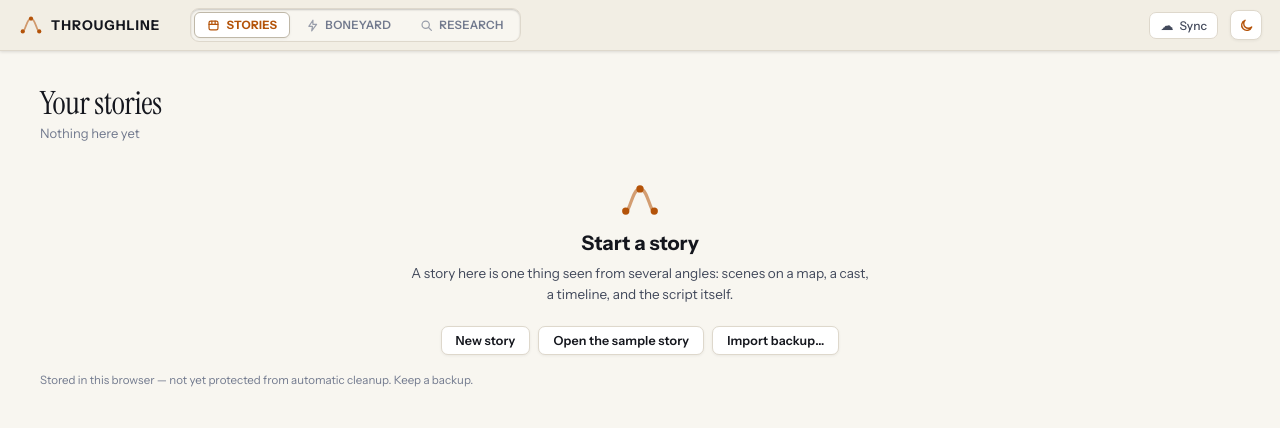
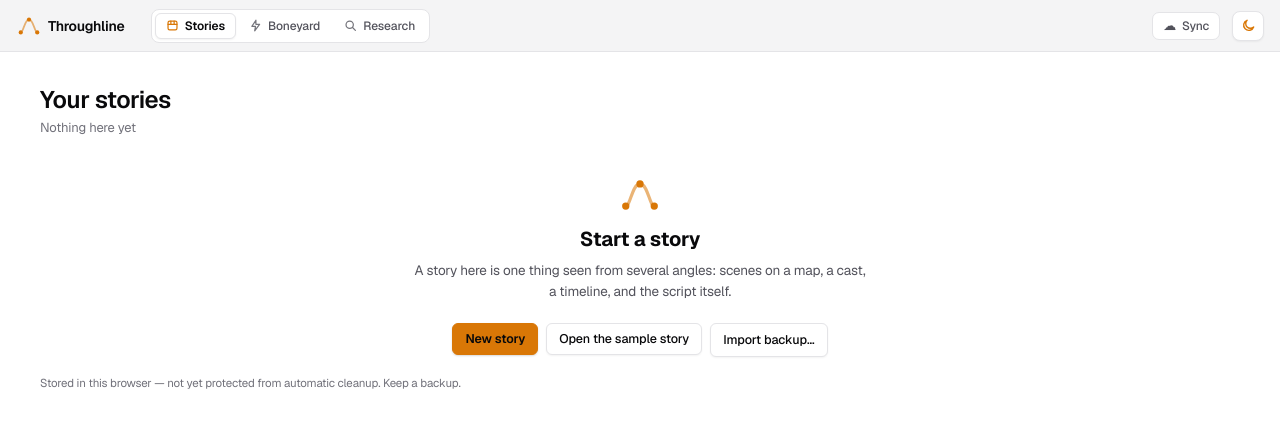
Before and after one commit to maduri29/throughlineV2, a Next.js app in the folder app/: page /stories in a window 1280 px wide. Shown: the top 428 px of the page. Built offline with nearby package versions, Linux system fonts and the light colour scheme.

Commit message:
feat(design): implement Shadcn/ui component system and Geist font

```diff
--- a/app/package.json
+++ b/app/package.json
@@ -29,6 +29,7 @@
     "@libsql/client": "^0.18.0",
     "@xyflow/react": "^12.11.6",
     "idb-keyval": "^6.3.0",
+    "lucide-react": "^1.39.0",
     "next": "^16.3.4",
     "react": "^19.2.8",
     "react-dom": "^19.2.8",
--- a/app/src/app/layout.tsx
+++ b/app/src/app/layout.tsx
@@ -27,7 +27,7 @@
         <link rel="preconnect" href="https://fonts.googleapis.com" />
         <link rel="preconnect" href="https://fonts.gstatic.com" crossOrigin="anonymous" />
         <link
-          href="https://fonts.googleapis.com/css2?family=Courier+Prime:ital,wght@0,400;0,700;1,400&family=Instrument+Sans:ital,wght@0,400..700;1,400..700&family=Instrument+Serif:ital@0;1&family=JetBrains+Mono:wght@400;500;600&display=swap"
+          href="https://fonts.googleapis.com/css2?family=Courier+Prime:ital,wght@0,400;0,700;1,400&family=Geist:wght@300;400;500;600;700&family=Geist+Mono:wght@400;500;600&display=swap"
           rel="stylesheet"
         />
       </head>
--- a/app/src/styles.css
+++ b/app/src/styles.css
@@ -1,32 +1,32 @@
 :root,
 [data-theme="dark"] {
   color-scheme: dark;
-  /* Director's Studio & Film Noir (Default Dark Palette) */
-  --bg: #0b0d13;
-  --panel: #11141c;
-  --card: #161a24;
-  --card-elevated: #1c2230;
-  --ink: #f3f4f6;
-  --ink-2: #9ba3b5;
-  --dim: #646e82;
-  --line: rgba(255, 255, 255, 0.08);
-  --line-strong: rgba(255, 255, 255, 0.16);
-  --line-focus: rgba(245, 158, 11, 0.5);
-
-  /* Brand: Tungsten Amber */
+  /* Shadcn / Zinc Dark Theme */
+  --bg: #09090b;
+  --panel: #121215;
+  --card: #18181b;
+  --card-elevated: #27272a;
+  --ink: #fafafa;
+  --ink-2: #a1a1aa;
+  --dim: #71717a;
+  --line: #27272a;
+  --line-strong: #3f3f46;
+  --line-focus: #f59e0b;
+
+  /* Brand: Amber Accent */
   --accent: #f59e0b;
   --accent-hover: #fbbf24;
-  --accent-fg: #0b0d13;
+  --accent-fg: #09090b;
   --tint: rgba(245, 158, 11, 0.12);
-  --glow: rgba(245, 158, 11, 0.22);
-
-  /* Cinematic Graph Hues (Vivid for dark ground) */
-  --scene: #38bdf8; /* Daylight cyan */
-  --flashback: #f97316; /* Sepia archival memory */
-  --character: #f43f5e; /* Crimson stage presence */
-  --location: #10b981; /* Soundstage emerald */
-  --theme: #a855f7; /* Violet motif */
-  --episode: #06b6d4; /* Installment quartz */
+  --glow: rgba(245, 158, 11, 0.2);
+
+  /* Graph Hues */
+  --scene: #38bdf8;
+  --flashback: #f97316;
+  --character: #f43f5e;
+  --location: #10b981;
+  --theme: #a855f7;
+  --episode: #06b6d4;
 
   /* Status */
   --ok: #10b981;
@@ -35,34 +35,35 @@
 
   --fb: #f97316;
 
-  /* Shadows */
-  --shadow-sm: 0 1px 3px rgba(0, 0, 0, 0.45);
-  --shadow-md: 0 4px 16px -2px rgba(0, 0, 0, 0.55);
-  --shadow-lg: 0 12px 32px -4px rgba(0, 0, 0, 0.75);
+  /* Shadows (Shadcn crisp subtle elevations) */
+  --shadow-sm: 0 1px 2px 0 rgba(0, 0, 0, 0.05);
+  --shadow-md: 0 4px 6px -1px rgba(0, 0, 0, 0.1), 0 2px 4px -2px rgba(0, 0, 0, 0.1);
+  --shadow-lg: 0 10px 15px -3px rgba(0, 0, 0, 0.1), 0 4px 6px -4px rgba(0, 0, 0, 0.1);
+  --radius: 8px;
 }
 
 [data-theme="light"] {
   color-scheme: light;
-  /* Archival Scriptroom & Editorial Print (Light Palette) */
-  --bg: #f8f6f0;
-  --panel: #f1ede3;
+  /* Shadcn / Zinc Light Theme */
+  --bg: #ffffff;
+  --panel: #f4f4f5;
   --card: #ffffff;
-  --card-elevated: #ffffff;
-  --ink: #14161d;
-  --ink-2: #42495b;
-  --dim: #727a8e;
-  --line: #ded8cc;
-  --line-strong: #bfb8a8;
-  --line-focus: rgba(180, 83, 9, 0.5);
-
-  /* Brand: Typewriter Brass Amber */
-  --accent: #b45309;
-  --accent-hover: #92400e;
+  --card-elevated: #fafafa;
+  --ink: #09090b;
+  --ink-2: #52525b;
+  --dim: #71717a;
+  --line: #e4e4e7;
+  --line-strong: #d4d4d8;
+  --line-focus: #d97706;
+
+  /* Brand: Amber Accent */
+  --accent: #d97706;
+  --accent-hover: #b45309;
   --accent-fg: #ffffff;
-  --tint: rgba(180, 83, 9, 0.08);
-  --glow: rgba(180, 83, 9, 0.15);
-
-  /* Editorial Graph Hues (Calibrated for light ground) */
+  --tint: rgba(217, 119, 6, 0.1);
+  --glow: rgba(217, 119, 6, 0.15);
+
+  /* Graph Hues */
   --scene: #0284c7;
   --flashback: #ea580c;
   --character: #e11d48;
@@ -78,13 +79,16 @@
   --fb: #ea580c;
 
   /* Shadows */
-  --shadow-sm: 0 1px 3px rgba(0, 0, 0, 0.06);
-  --shadow-md: 0 4px 12px -2px rgba(0, 0, 0, 0.08);
-  --shadow-lg: 0 12px 28px -4px rgba(0, 0, 0, 0.14);
-  /* Typography */
-  --font-sans: "Instrument Sans", -apple-system, BlinkMacSystemFont, "Segoe UI", Roboto, sans-serif;
-  --font-display: "Instrument Serif", Georgia, "Times New Roman", serif;
-  --font-mono: "JetBrains Mono", ui-monospace, SFMono-Regular, Menlo, Monaco, Consolas, monospace;
+  --shadow-sm: 0 1px 2px 0 rgba(0, 0, 0, 0.05);
+  --shadow-md: 0 4px 6px -1px rgba(0, 0, 0, 0.08), 0 2px 4px -2px rgba(0, 0, 0, 0.05);
+  --shadow-lg: 0 10px 15px -3px rgba(0, 0, 0, 0.08), 0 4px 6px -4px rgba(0, 0, 0, 0.04);
+  --radius: 8px;
+}
+
+:root {
+  /* Typography: Geist & Geist Mono */
+  --font-sans: "Geist", -apple-system, BlinkMacSystemFont, "Segoe UI", Roboto, sans-serif;
+  --font-mono: "Geist Mono", ui-monospace, SFMono-Regular, Menlo, monospace;
   --font-script: "Courier Prime", "Courier New", Courier, monospace;
 }
 
@@ -99,8 +103,7 @@
   -webkit-font-smoothing: antialiased;
   -moz-osx-font-smoothing: grayscale;
   text-rendering: optimizeLegibility;
-  font-feature-settings: "cv02", "cv03", "cv04", "cv11";
-  letter-spacing: 0;
+  letter-spacing: -0.011em;
 }
 
 .tln-app {
@@ -113,15 +116,13 @@
   display: flex;
   align-items: center;
   gap: 12px;
-  padding: 8px 18px;
+  padding: 0 16px;
   border-bottom: 1px solid var(--line);
-  background: color-mix(in srgb, var(--panel) 92%, transparent);
-  backdrop-filter: blur(16px);
-  color: var(--ink);
-  min-height: 50px;
+  background: var(--panel);
+  color: var(--ink);
+  height: 52px;
   box-sizing: border-box;
   z-index: 100;
-  box-shadow: 0 1px 3px rgba(0, 0, 0, 0.12);
 }
 
 /* Pushes everything story-specific to the right, so the Library header is just
@@ -133,12 +134,12 @@
 .tln-brand {
   display: inline-flex;
   align-items: center;
-  gap: 9px;
+  gap: 8px;
   border: 0;
   background: none;
-  padding: 5px 8px;
-  margin-left: -6px;
-  border-radius: 7px;
+  padding: 4px 6px;
+  margin-left: -4px;
+  border-radius: 6px;
   cursor: pointer;
   color: var(--accent);
   font-family: inherit;
@@ -146,15 +147,14 @@
 }
 
 .tln-brand:hover {
-  background: var(--tint);
-  transform: translateY(-0.5px);
+  background: var(--card);
 }
 
 .tln-brand__name {
-  font-size: 13.5px;
-  font-weight: 800;
-  letter-spacing: 0.08em;
-  text-transform: uppercase;
+  font-family: var(--font-sans);
+  font-size: 14px;
+  font-weight: 600;
+  letter-spacing: -0.015em;
   color: var(--ink);
 }
 
@@ -165,18 +165,17 @@
 
 .tln-header__crumb {
   color: var(--dim);
-  font-size: 15px;
-  font-weight: 300;
+  font-size: 14px;
+  font-weight: 400;
   margin: 0 -2px;
 }
 
 .tln-header__title {
-  font-family: var(--font-display);
-  font-size: 16.5px;
-  font-style: italic;
-  letter-spacing: 0.01em;
-  color: var(--ink);
-  font-weight: 400;
+  font-family: var(--font-sans);
+  font-size: 13.5px;
+  font-weight: 500;
+  letter-spacing: -0.01em;
+  color: var(--ink-2);
   max-width: 32ch;
   overflow: hidden;
   text-overflow: ellipsis;
@@ -347,21 +346,17 @@
   gap: 6px;
   border: 1px solid var(--line);
   background: var(--card);
-  border-radius: 7px;
-  padding: 6px 14px;
-  font-family: inherit;
+  border-radius: 6px;
+  height: 32px;
+  padding: 0 12px;
+  font-family: var(--font-sans);
   font-size: 12.5px;
-  font-weight: 600;
-  letter-spacing: 0.01em;
-  cursor: pointer;
-  color: var(--ink);
-  box-shadow: var(--shadow-sm);
-  transition:
-    background 0.15s ease,
-    border-color 0.15s ease,
-    color 0.15s ease,
-    transform 0.12s ease,
-    box-shadow 0.15s ease;
+  font-weight: 500;
+  letter-spacing: -0.01em;
+  cursor: pointer;
+  color: var(--ink);
+  box-shadow: 0 1px 2px 0 rgba(0, 0, 0, 0.05);
+  transition: all 0.15s ease;
   white-space: nowrap;
   user-select: none;
 }
@@ -370,8 +365,6 @@
   border-color: var(--line-strong);
   background: var(--panel);
   color: var(--ink);
-  transform: translateY(-0.5px);
-  box-shadow: var(--shadow-md);
 }
 
 .tln-btn:active:not(:disabled) {
@@ -387,6 +380,32 @@
   opacity: 0.4;
   cursor: not-allowed;
   box-shadow: none;
+}
+
+.tln-btn--accent {
+  background: var(--accent);
+  border-color: var(--accent);
+  color: #09090b;
+  font-weight: 600;
+  box-shadow: 0 1px 2px 0 rgba(0, 0, 0, 0.15);
+}
+
+.tln-btn--accent:hover:not(:disabled) {
+  background: var(--accent-hover);
+  border-color: var(--accent-hover);
+  color: #09090b;
+}
+
+.tln-btn--quiet {
+  background: transparent;
+  border-color: transparent;
+  box-shadow: none;
+  color: var(--ink-2);
+}
+
+.tln-btn--quiet:hover:not(:disabled) {
+  background: var(--panel);
+  color: var(--ink);
 }
 
 /* ------------------------------------------------------------- dropdowns -- */
@@ -451,48 +470,41 @@
 
 .tln-chips {
   position: absolute;
-  top: 14px;
+  top: 12px;
   left: 50%;
   transform: translateX(-50%);
   z-index: 10;
   display: flex;
   align-items: center;
-  gap: 5px;
-  background: color-mix(in srgb, var(--panel) 85%, transparent);
-  border: 1px solid var(--line-strong);
-  border-radius: 999px;
-  padding: 4px 6px;
-  box-shadow:
-    0 8px 24px -4px rgba(0, 0, 0, 0.4),
-    inset 0 1px 0 rgba(255, 255, 255, 0.08);
-  backdrop-filter: blur(16px);
+  gap: 4px;
+  background: var(--panel);
+  border: 1px solid var(--line);
+  border-radius: 8px;
+  padding: 3px;
+  box-shadow: var(--shadow-md);
 }
 
 .tln-chip {
   all: unset;
   cursor: pointer;
-  font-family: inherit;
-  font-size: 11px;
-  font-weight: 600;
-  letter-spacing: 0.03em;
-  padding: 4px 12px;
-  border-radius: 999px;
+  font-family: var(--font-sans);
+  font-size: 11.5px;
+  font-weight: 500;
+  letter-spacing: -0.01em;
+  padding: 4px 10px;
+  border-radius: 6px;
   color: var(--ink-2);
-  background: var(--card);
-  border: 1px solid var(--line);
-  box-shadow: 0 1px 2px rgba(0, 0, 0, 0.1);
-  transition: all 0.15s cubic-bezier(0.16, 1, 0.3, 1);
+  background: transparent;
+  transition: all 0.15s ease;
 }
 
 .tln-chip:hover {
-  color: var(--accent);
-  background: var(--tint);
-  border-color: var(--line-strong);
-  transform: translateY(-0.5px);
+  color: var(--ink);
+  background: var(--card);
 }
 
 .tln-chip:active {
-  transform: scale(0.96);
+  transform: scale(0.98);
 }
 
 .tln-chip--off {
@@ -732,16 +744,15 @@
   color: var(--accent);
 }
 
-/* Lens tabs (Map, Timeline, Characters, Script) */
+/* Lens tabs (Map, Timeline, Characters, Script) — Shadcn Segmented Tabs */
 .tln-lens-tabs {
   display: inline-flex;
   align-items: center;
-  gap: 3px;
+  gap: 2px;
   background: var(--bg);
   border: 1px solid var(--line);
-  border-radius: 9px;
+  border-radius: 8px;
   padding: 3px;
-  box-shadow: inset 0 1px 2px rgba(0, 0, 0, 0.2);
 }
 
 .tln-lens-tab {
@@ -750,29 +761,26 @@
   align-items: center;
   gap: 6px;
   cursor: pointer;
-  font-family: inherit;
-  font-size: 11.5px;
-  font-weight: 600;
-  letter-spacing: 0.03em;
-  text-transform: uppercase;
-  padding: 5px 12px;
+  font-family: var(--font-sans);
+  font-size: 12px;
+  font-weight: 500;
+  letter-spacing: -0.01em;
+  padding: 4px 10px;
   border-radius: 6px;
-  color: var(--dim);
-  transition: all 0.15s cubic-bezier(0.16, 1, 0.3, 1);
+  color: var(--ink-2);
+  transition: all 0.15s ease;
   border: 1px solid transparent;
 }
 
 .tln-lens-tab__icon {
   display: block;
   flex: none;
-  opacity: 0.7;
+  opacity: 0.8;
   transition: opacity 0.15s ease;
 }
 
 .tln-lens-tab:hover {
   color: var(--ink);
-  background: var(--tint);
-  border-color: var(--line);
 }
 
 .tln-lens-tab:hover .tln-lens-tab__icon {
@@ -781,10 +789,10 @@
 
 .tln-lens-tab--on {
   background: var(--card);
-  box-shadow: var(--shadow-sm);
-  font-weight: 700;
-  color: var(--accent);
-  border-color: var(--line-strong);
+  box-shadow: 0 1px 2px 0 rgba(0, 0, 0, 0.05);
+  font-weight: 600;
+  color: var(--ink);
+  border-color: var(--line);
 }
 
 .tln-lens-tab--on .tln-lens-tab__icon {
@@ -1604,17 +1612,17 @@
 }
 
 .tln-library__title {
-  font-family: var(--font-display);
-  font-size: 32px;
-  font-weight: 400;
-  letter-spacing: -0.01em;
+  font-family: var(--font-sans);
+  font-size: 24px;
+  font-weight: 600;
+  letter-spacing: -0.02em;
   color: var(--ink);
   margin: 0;
-  line-height: 1.15;
+  line-height: 1.2;
 }
 
 .tln-library__count {
-  margin: 3px 0 0;
+  margin: 4px 0 0;
   font-size: 13px;
   color: var(--dim);
 }
@@ -1637,13 +1645,15 @@
 .tln-library__new-input {
   flex: 1;
   min-width: 240px;
-  border: 1px solid var(--line-strong);
-  border-radius: 9px;
-  padding: 9px 15px;
-  font: 14px/1.35 inherit;
-  color: var(--ink);
-  background: var(--card);
-  box-shadow: inset 0 1px 2px rgba(0, 0, 0, 0.2);
+  height: 36px;
+  border: 1px solid var(--line);
+  border-radius: 6px;
+  padding: 0 12px;
+  font-family: var(--font-sans);
+  font-size: 13px;
+  color: var(--ink);
+  background: var(--bg);
+  box-shadow: 0 1px 2px rgba(0, 0, 0, 0.05);
   transition:
     border-color 0.15s ease,
     box-shadow 0.15s ease;
@@ -1652,9 +1662,7 @@
 .tln-library__new-input:focus-visible {
   outline: none;
   border-color: var(--accent);
-  box-shadow:
-    0 0 0 2px var(--tint),
-    inset 0 1px 2px rgba(0, 0, 0, 0.2);
+  box-shadow: 0 0 0 1px var(--accent);
 }
 
 .tln-library__grid {
@@ -1674,45 +1682,22 @@
   gap: 6px;
   background: var(--card);
   border: 1px solid var(--line);
-  border-radius: 14px;
-  padding: 20px 22px;
-  box-shadow:
-    0 1px 3px rgba(0, 0, 0, 0.15),
-    inset 0 1px 0 rgba(255, 255, 255, 0.05);
-  position: relative;
-  overflow: hidden;
-  transition:
-    transform 0.2s cubic-bezier(0.16, 1, 0.3, 1),
-    box-shadow 0.2s cubic-bezier(0.16, 1, 0.3, 1),
-    border-color 0.2s ease;
-}
-
-.tln-storycard::before {
-  content: "";
-  position: absolute;
-  top: 0;
-  left: 0;
-  right: 0;
-  height: 2px;
-  background: linear-gradient(90deg, transparent, var(--accent), transparent);
-  opacity: 0;
-  transition: opacity 0.25s ease;
+  border-radius: 10px;
+  padding: 18px 20px;
+  box-shadow: 0 1px 3px 0 rgba(0, 0, 0, 0.1);
+  transition: all 0.15s ease;
+  box-sizing: border-box;
 }
 
 .tln-storycard:hover {
   border-color: var(--line-strong);
-  box-shadow:
-    0 8px 24px -4px rgba(0, 0, 0, 0.35),
-    inset 0 1px 0 rgba(255, 255, 255, 0.08);
-  transform: translateY(-2px);
-}
-
-.tln-storycard:hover::before {
-  opacity: 1;
+  background: var(--card-elevated);
+  box-shadow: 0 4px 12px -2px rgba(0, 0, 0, 0.15);
+  transform: translateY(-1px);
 }
 
 .tln-storycard:active {
-  transform: scale(0.99) translateY(-1px);
+  transform: scale(0.99);
 }
 
 .tln-storycard:focus-visible {
@@ -1721,12 +1706,12 @@
 }
 
 .tln-storycard__title {
-  font-family: var(--font-display);
-  font-size: 20px;
-  font-weight: 400;
-  color: var(--ink);
-  line-height: 1.25;
-  letter-spacing: -0.01em;
+  font-family: var(--font-sans);
+  font-size: 15.5px;
+  font-weight: 600;
+  color: var(--ink);
+  line-height: 1.35;
+  letter-spacing: -0.015em;
   overflow-wrap: anywhere;
 }
 
@@ -1736,10 +1721,10 @@
 }
 
 .tln-storycard__stats {
-  font-size: 11.5px;
+  font-size: 12px;
   font-family: var(--font-mono);
   color: var(--ink-2);
-  margin-top: 8px;
+  margin-top: 6px;
 }
 
 .tln-storycard__cloud {
@@ -1862,26 +1847,20 @@
 .tln-card {
   background: var(--card);
   border: 1px solid var(--line);
-  border-radius: 12px;
-  padding: 12px 16px;
-  width: 232px;
+  border-radius: 8px;
+  padding: 12px 14px;
+  width: 228px;
   font-size: 12px;
   color: var(--ink);
-  box-shadow:
-    0 1px 3px rgba(0, 0, 0, 0.18),
-    inset 0 1px 0 rgba(255, 255, 255, 0.05);
-  transition:
-    transform 0.18s cubic-bezier(0.16, 1, 0.3, 1),
-    box-shadow 0.18s cubic-bezier(0.16, 1, 0.3, 1),
-    border-color 0.15s ease;
+  box-shadow: 0 1px 3px 0 rgba(0, 0, 0, 0.1);
+  transition: all 0.15s ease;
 }
 
 .tln-card:hover {
   border-color: var(--line-strong);
-  box-shadow:
-    0 8px 22px -3px rgba(0, 0, 0, 0.35),
-    inset 0 1px 0 rgba(255, 255, 255, 0.08);
-  transform: translateY(-2px);
+  background: var(--card-elevated);
+  box-shadow: 0 4px 12px -2px rgba(0, 0, 0, 0.15);
+  transform: translateY(-1px);
 }
 
 .tln-card--flashback {
@@ -1903,21 +1882,22 @@
 }
 
 .tln-card__title {
-  font-weight: 700;
+  font-weight: 600;
   color: var(--ink);
   font-size: 12.5px;
+  letter-spacing: -0.01em;
 }
 
 .tln-card__badge {
   margin-left: auto;
-  font-size: 9.5px;
-  font-weight: 700;
-  letter-spacing: 0.05em;
-  text-transform: uppercase;
-  padding: 2px 7px;
+  font-family: var(--font-sans);
+  font-size: 10px;
+  font-weight: 500;
+  letter-spacing: 0.02em;
+  padding: 2px 6px;
   border-radius: 4px;
-  background: var(--tint);
-  color: var(--accent);
+  background: var(--panel);
+  color: var(--ink-2);
   border: 1px solid var(--line);
 }
 
@@ -2105,13 +2085,12 @@
 .tln-nav {
   display: inline-flex;
   align-items: center;
-  gap: 3px;
-  margin-left: 10px;
+  gap: 2px;
+  margin-left: 8px;
   background: var(--bg);
   border: 1px solid var(--line);
-  border-radius: 9px;
+  border-radius: 8px;
   padding: 3px;
-  box-shadow: inset 0 1px 2px rgba(0, 0, 0, 0.2);
 }
 
 .tln-nav__tab {
@@ -2119,30 +2098,27 @@
   display: inline-flex;
   align-items: center;
   gap: 6px;
-  font-family: inherit;
-  font-size: 11.5px;
-  font-weight: 600;
-  letter-spacing: 0.03em;
-  text-transform: uppercase;
-  color: var(--dim);
-  padding: 5px 12px;
+  font-family: var(--font-sans);
+  font-size: 12px;
+  font-weight: 500;
+  letter-spacing: -0.01em;
+  color: var(--ink-2);
+  padding: 4px 10px;
   border-radius: 6px;
   cursor: pointer;
-  transition: all 0.15s cubic-bezier(0.16, 1, 0.3, 1);
+  transition: all 0.15s ease;
   border: 1px solid transparent;
 }
 
 .tln-nav__icon {
   display: block;
   flex: none;
-  opacity: 0.7;
+  opacity: 0.8;
   transition: opacity 0.15s ease;
 }
 
 .tln-nav__tab:hover {
   color: var(--ink);
-  background: var(--tint);
-  border-color: var(--line);
 }
 
 .tln-nav__tab:hover .tln-nav__icon {
@@ -2150,11 +2126,11 @@
 }
 
 .tln-nav__tab--on {
-  color: var(--accent);
-  font-weight: 700;
-  background: var(--card);
-  border-color: var(--line-strong);
-  box-shadow: var(--shadow-sm);
+  color: var(--ink);
+  font-weight: 600;
+  background: var(--card);
+  border-color: var(--line);
+  box-shadow: 0 1px 2px 0 rgba(0, 0, 0, 0.05);
 }
 
 .tln-nav__tab--on .tln-nav__icon {
```
Also changed, not shown: 1 other file (tests, documents, lock files or other folders).
